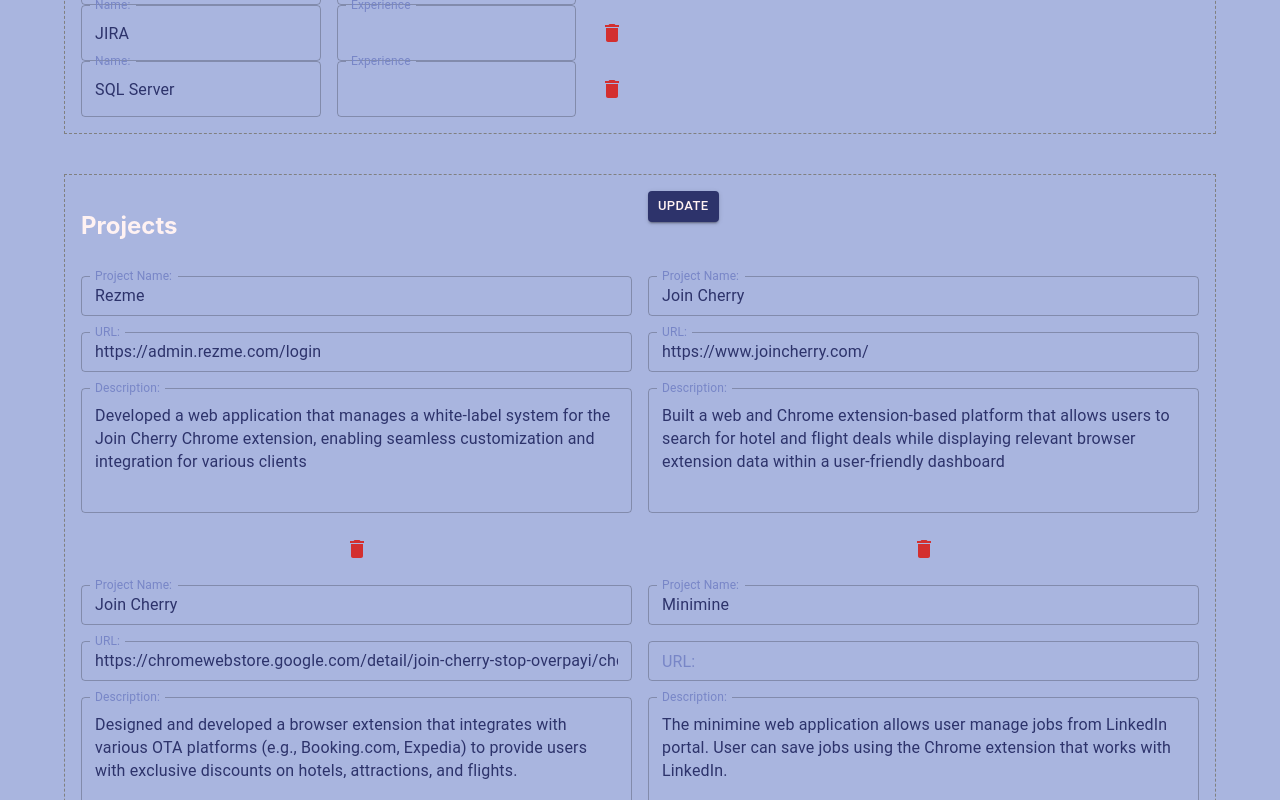
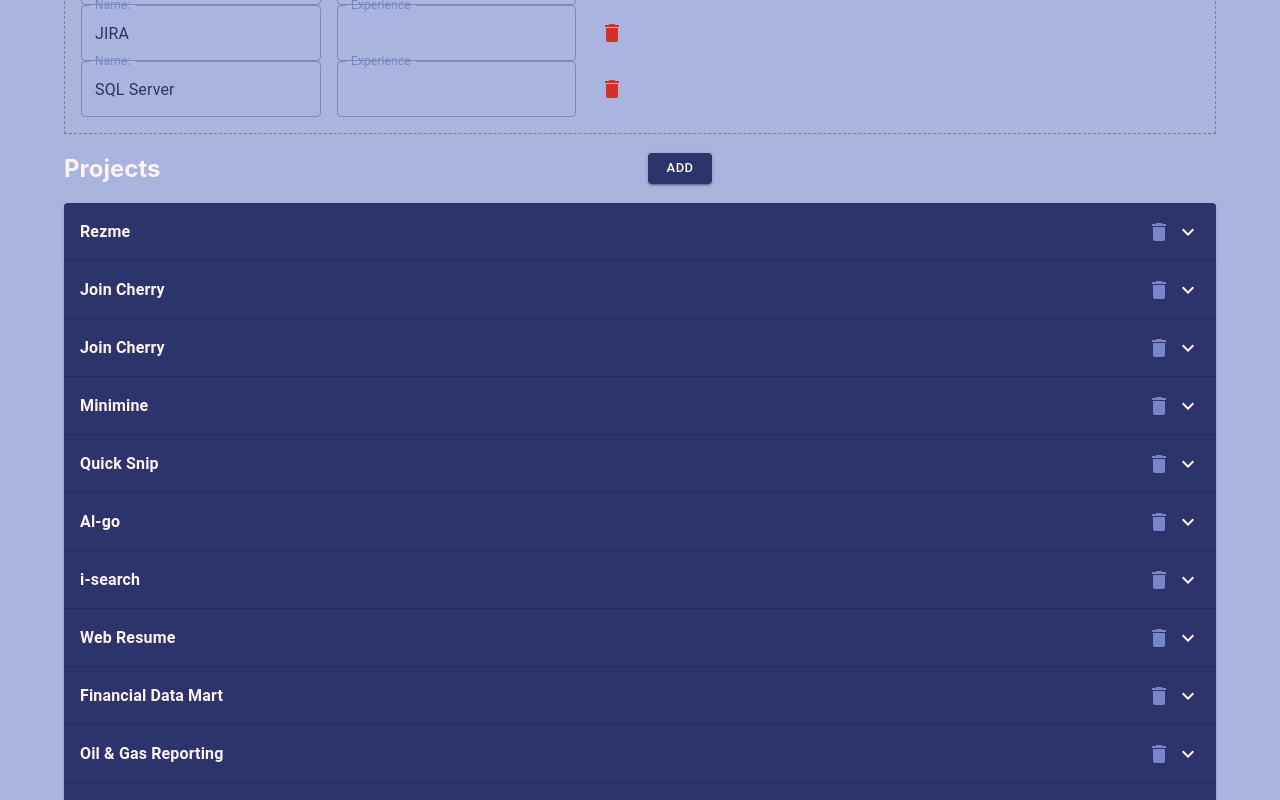
Before and after one commit to Mohit7th/resume, a React (Create React App) app: page /admin in a window 1280 px wide. Shown: the part 2000-2800 px from the top of the page. Built offline with nearby package versions, Linux system fonts and the light colour scheme.

Commit message:
project block reworked admin

```diff
--- a/src/components/admin/ProjectBlock.tsx
+++ b/src/components/admin/ProjectBlock.tsx
@@ -1,12 +1,21 @@
-import React, { useEffect, useState } from "react";
+import React, { SyntheticEvent, useEffect, useState } from "react";
 import { Projects } from "../../types"; // Import correct types
 import { useUserData, useUserDataDispatch } from "../../context/UserContext";
 import Button from "@mui/material/Button";
 import IconButton from "@mui/material/IconButton";
 import DeleteIcon from "@mui/icons-material/Delete";
-import { Box, Stack, TextField } from "@mui/material";
+import {
+    Accordion,
+    AccordionDetails,
+    AccordionSummary,
+    Box,
+    Stack,
+    TextField,
+    Typography,
+} from "@mui/material";
 import Grid from "@mui/material/Grid2";
 import { useTheme } from "@mui/material/styles";
+import ExpandMoreIcon from "@mui/icons-material/ExpandMore";
 
 export default function ProjectsBlock() {
     const userdata = useUserData();
@@ -49,12 +58,24 @@
         );
     }
 
+    const [expanded, setExpanded] = useState<string | false>(false);
+
+    const handleChange =
+        (panel: string) => (event: SyntheticEvent, isExpanded: boolean) => {
+            setExpanded(isExpanded ? panel : false);
+        };
+
+    function handleDelete(e: SyntheticEvent) {
+        e.stopPropagation();
+    }
+
     return (
-        <Box
-            component="section"
-            sx={{ mt: 5, p: 2, border: "1px dashed grey" }}
+        <>
+            <Grid
+                container
+                spacing={2}
+                sx={{ alignItems: "center", justifyContent: "space-between" }}
             >
-            <Grid container spacing={2}>
                 <Grid size={6}>
                     <h2>Projects</h2>
                 </Grid>
@@ -67,12 +88,70 @@
                             backgroundColor: theme.palette.primary.dark,
                         }}
                     >
-                        Update
+                        Add
                     </Button>
                 </Grid>
+            </Grid>
+            <Grid container spacing={2}>
+                <Grid size={12}>
                     {userdata.projects.map((project: any, index: number) => (
-                    <Grid size={{ xs: 12, md: 6 }} key={index}>
-                        {
+                        <Accordion
+                            key={project._id}
+                            sx={{
+                                backgroundColor: theme.palette.primary.dark,
+                                color: theme.palette.primary.contrastText,
+                            }}
+                            expanded={expanded === project._id}
+                            onChange={handleChange(project._id)}
+                        >
+                            <AccordionSummary
+                                expandIcon={
+                                    <ExpandMoreIcon
+                                        sx={{
+                                            color: theme.palette.primary
+                                                .contrastText,
+                                        }}
+                                    />
+                                }
+                                aria-controls="panel1-content"
+                                sx={{
+                                    color: theme.palette.primary.contrastText,
+                                }}
+                            >
+                                <Box
+                                    sx={{
+                                        display: "flex",
+                                        alignItems: "center",
+                                        width: "100%",
+                                    }}
+                                >
+                                    <Typography
+                                        component="span"
+                                        sx={{ flexGrow: 1 }}
+                                    >
+                                        <b>{project.name}</b>
+                                    </Typography>
+                                    {/* Delete Button (Aligned to the Right) */}
+                                    <IconButton
+                                        onClick={handleDelete}
+                                        size="small"
+                                    >
+                                        <DeleteIcon
+                                            sx={{
+                                                color: theme.palette.primary
+                                                    .light,
+                                            }}
+                                        />
+                                    </IconButton>
+                                </Box>
+                            </AccordionSummary>
+                            <AccordionDetails
+                                sx={{
+                                    backgroundColor:
+                                        theme.palette.primary.light,
+                                    color: theme.palette.primary.light,
+                                }}
+                            >
                                 <Stack spacing={2} key={project._id}>
                                     <TextField
                                         id="outlined-basic"
@@ -120,14 +199,12 @@
                                             )
                                         }
                                     />
-                                <IconButton aria-label="delete" color="error">
-                                    <DeleteIcon />
-                                </IconButton>
                                 </Stack>
-                        }
-                    </Grid>
+                            </AccordionDetails>
+                        </Accordion>
                     ))}
                 </Grid>
-        </Box>
+            </Grid>
+        </>
     );
 }
--- a/src/components/home/WorkHistory.tsx
+++ b/src/components/home/WorkHistory.tsx
@@ -45,7 +45,9 @@
 
             >
                 <AccordionSummary
-                    expandIcon={<ExpandMoreIcon />}
+                    expandIcon={<ExpandMoreIcon sx={{
+                        color: theme.palette.primary.contrastText,
+                    }}/>}
                     aria-controls="panel1-content"
                     id="panel1-header"
                 >
```
Also changed, not shown: src/components/admin/TitleHeaderBlock.tsx (+6 -3 lines). Lines whose indentation alone changed are shown as unchanged.
